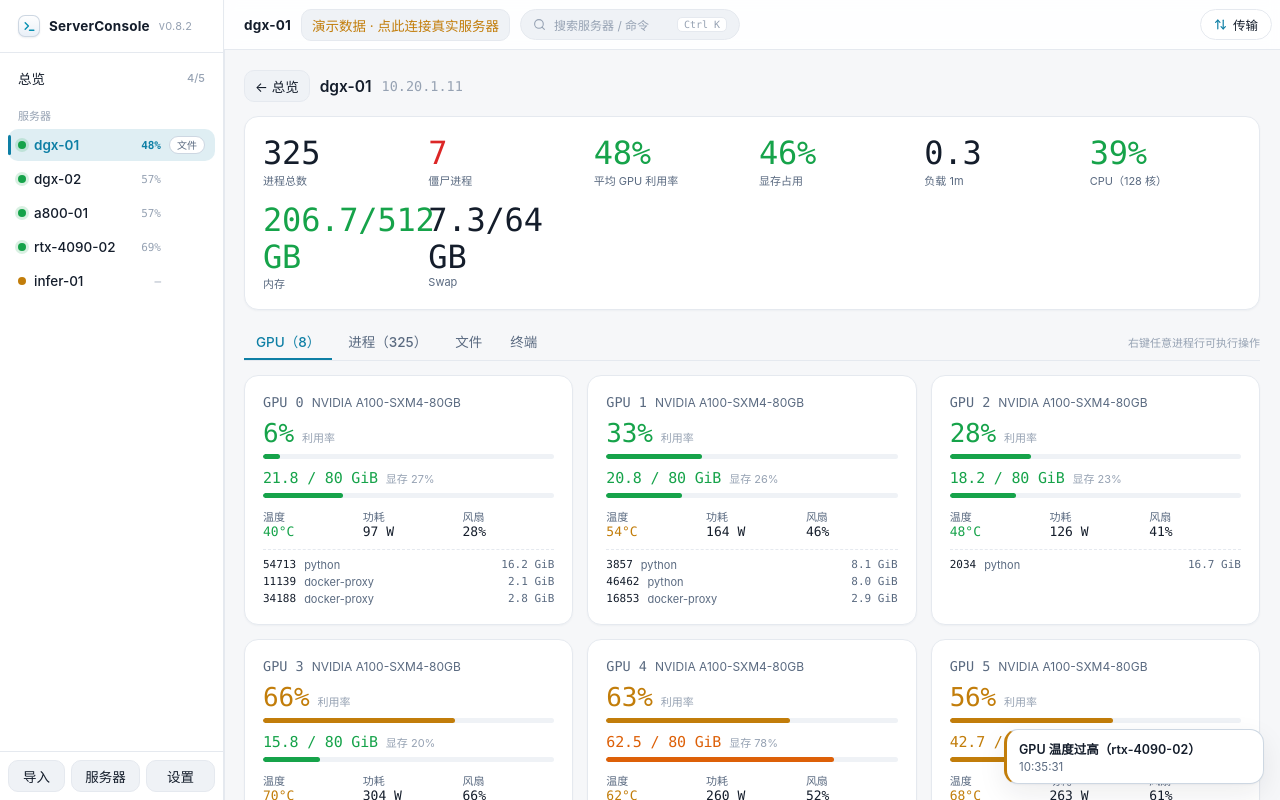
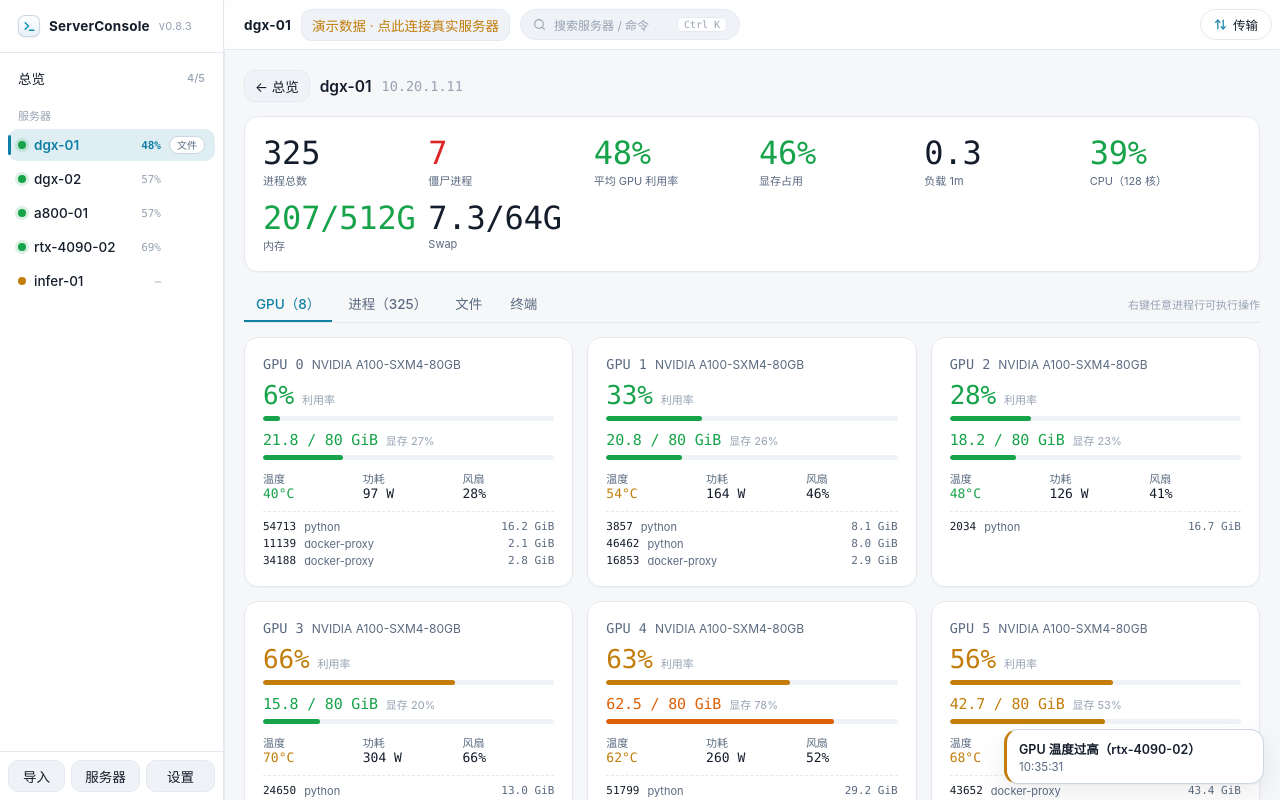
Before and after one commit to Moguifeng-9119/server-console, a React (Vite) app: page / in a window 1280 px wide. Both pictures are taken after a click on the element "单击查看监控 · 双击或点右侧“文件”直达文件管理". Built offline with nearby package versions, Linux system fonts and the light colour scheme.

Commit message:
fix: KPI 条长数值换行 + 终端早期输出丢失
- KPI 数值缩短(350/512G), 禁止换行, 长值自动缩小字号, 格子可流式换行
- 终端数据监听改为先于连接注册: 修复提示符/欢迎信息恰好落在监听注册空窗期导致终端看起来无响应

```diff
--- a/package.json
+++ b/package.json
@@ -1,7 +1,7 @@
 {
   "name": "server-console",
   "private": true,
-  "version": "0.8.2",
+  "version": "0.8.3",
   "description": "Local-first desktop console for GPU servers: SSH monitoring, dual-pane SFTP file manager and high-speed server-to-server transfers",
   "type": "module",
   "main": "electron/main.cjs",
--- a/src/components/ServerPanel.tsx
+++ b/src/components/ServerPanel.tsx
@@ -21,8 +21,8 @@
     { k: '显存占用', v: `${Math.round(vram)}%`, color: colorOf(vram) },
     { k: '负载 1m', v: s.loadAvg[0].toFixed(1) },
     { k: `CPU（${s.cpuCores} 核）`, v: `${s.cpuUsage}%`, color: colorOf(s.cpuUsage) },
-    { k: '内存', v: `${s.memUsed}/${s.memTotal} GB`, color: colorOf((s.memUsed / s.memTotal) * 100) },
-    { k: 'Swap', v: `${s.swapUsed}/${s.swapTotal} GB` },
+    { k: '内存', v: `${Math.round(s.memUsed)}/${Math.round(s.memTotal)}G`, color: colorOf((s.memUsed / s.memTotal) * 100) },
+    { k: 'Swap', v: `${s.swapUsed}/${s.swapTotal}G` },
   ];
   return (
     <div className="kpi-strip">
--- a/src/components/TerminalPane.tsx
+++ b/src/components/TerminalPane.tsx
@@ -18,6 +18,7 @@
     const a = api;
     let disposed = false;
     let termId = '';
+    let activeTermId = '';
     let term: import('@xterm/xterm').Terminal | null = null;
     let fit: import('@xterm/addon-fit').FitAddon | null = null;
     const offList: Array<() => void> = [];
@@ -50,6 +51,20 @@
         /* 容器尚未布局时忽略 */
       }
 
+      // 先注册数据监听，再发起连接：服务器提示符/欢迎信息会在 shell 建立瞬间到达，晚注册会丢
+      offList.push(
+        a.onTerminalData(({ termId: tid, data }) => {
+          if (tid === activeTermId && term) term.write(data);
+        }),
+      );
+      offList.push(
+        a.onTerminalClosed(({ termId: tid }) => {
+          if (tid !== activeTermId || disposed) return;
+          setStatus('closed');
+          term?.write('\r\n\x1b[33m连接已断开，点击上方「重连」。\x1b[0m\r\n');
+        }),
+      );
+
       const r = await a.terminalOpen(serverId, term.cols || 80, term.rows || 24);
       if (disposed) {
         if (r.ok && r.data) void a.terminalClose(r.data);
@@ -60,22 +75,11 @@
         term.write(`\r\n\x1b[31m连接失败：${r.error || '未知错误'}\x1b[0m\r\n`);
         return;
       }
-      termId = r.data;
-      termIdRef.current = termId;
+      // 监听器已在 open 之前注册（见下），这里只激活通道
+      activeTermId = r.data;
+      termIdRef.current = activeTermId;
       setStatus('live');
-      term.onData((data) => void a.terminalWrite(termId, data));
-      offList.push(
-        a.onTerminalData(({ termId: tid, data }) => {
-          if (tid === termId) term?.write(data);
-        }),
-      );
-      offList.push(
-        a.onTerminalClosed(({ termId: tid }) => {
-          if (tid !== termId || disposed) return;
-          setStatus('closed');
-          term?.write('\r\n\x1b[33m连接已断开，点击上方「重连」。\x1b[0m\r\n');
-        }),
-      );
+      term.onData((data) => void a.terminalWrite(activeTermId, data));
       const onResize = () => {
         if (!term || !fit) return;
         try {
@@ -96,7 +100,7 @@
     return () => {
       disposed = true;
       offList.forEach((off) => off());
-      if (termId) void a.terminalClose(termId);
+      if (activeTermId || termId) void a.terminalClose(activeTermId || termId);
       termIdRef.current = '';
       term?.dispose();
     };
--- a/src/styles.css
+++ b/src/styles.css
@@ -2349,3 +2349,17 @@
 .topbar {
   padding-right: calc(100vw - env(titlebar-area-width, 100vw) + 8px);
 }
+
+/* KPI 条：数值不换行、长串缩短字体、格子可流式换行 */
+.kpi-strip {
+  flex-wrap: wrap;
+  row-gap: 12px;
+}
+.kpi-strip .cell {
+  min-width: 0;
+  flex: 1 1 108px;
+}
+.kpi-strip .v {
+  white-space: nowrap;
+  font-size: calc(var(--fs-kpi) - 5px);
+}
```
